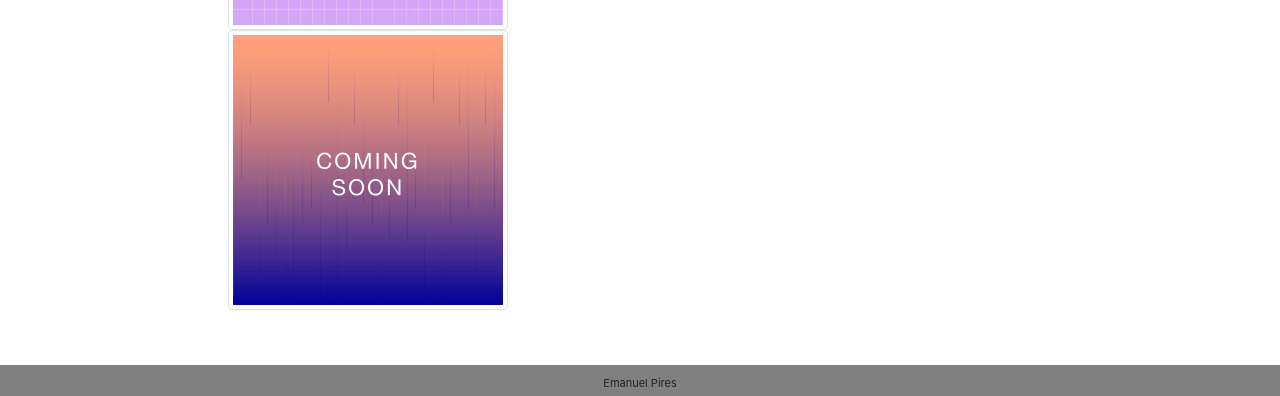
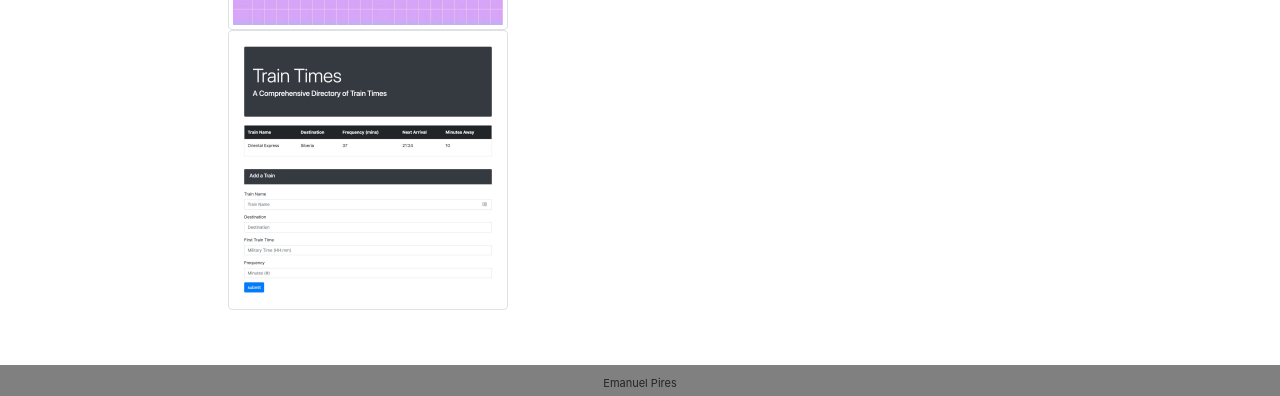
Before and after one commit to EmanuelPires/Bootstrap-Portfolio, a plain HTML site: page porfolio.html in a window 1280 px wide. Shown: the part 404-800 px from the top of the page. Drawn offline with nearby package versions, Linux system fonts and the light colour scheme.

Commit message:
portfolio update

```diff
--- a/porfolio.html
+++ b/porfolio.html
@@ -66,7 +66,7 @@
             <a href="https://emanuelpires.github.io/TriviaGame/"><img src="Assets/Images/TRIVIA.jpeg" class="img-thumbnail"></a>
 
             <a href="https://emanuelpires.github.io/GifTastic/"><img src="Assets/Images/GIFTASTIC-02-01.jpeg" class="img-thumbnail"></a>
-           <img src="Assets/Images/PLACEHOLDER3.jpeg" class="img-thumbnail">
+           <a href="https://emanuelpires.github.io/Train-Scheduler/"><img src="Assets/Images/traintimes.jpeg" class="img-thumbnail"></a>
         </div>
         <div class="col-2"></div>
       </div>
```
Also changed, not shown: Assets/Images/traintimes.jpeg (added), 3 other files.
